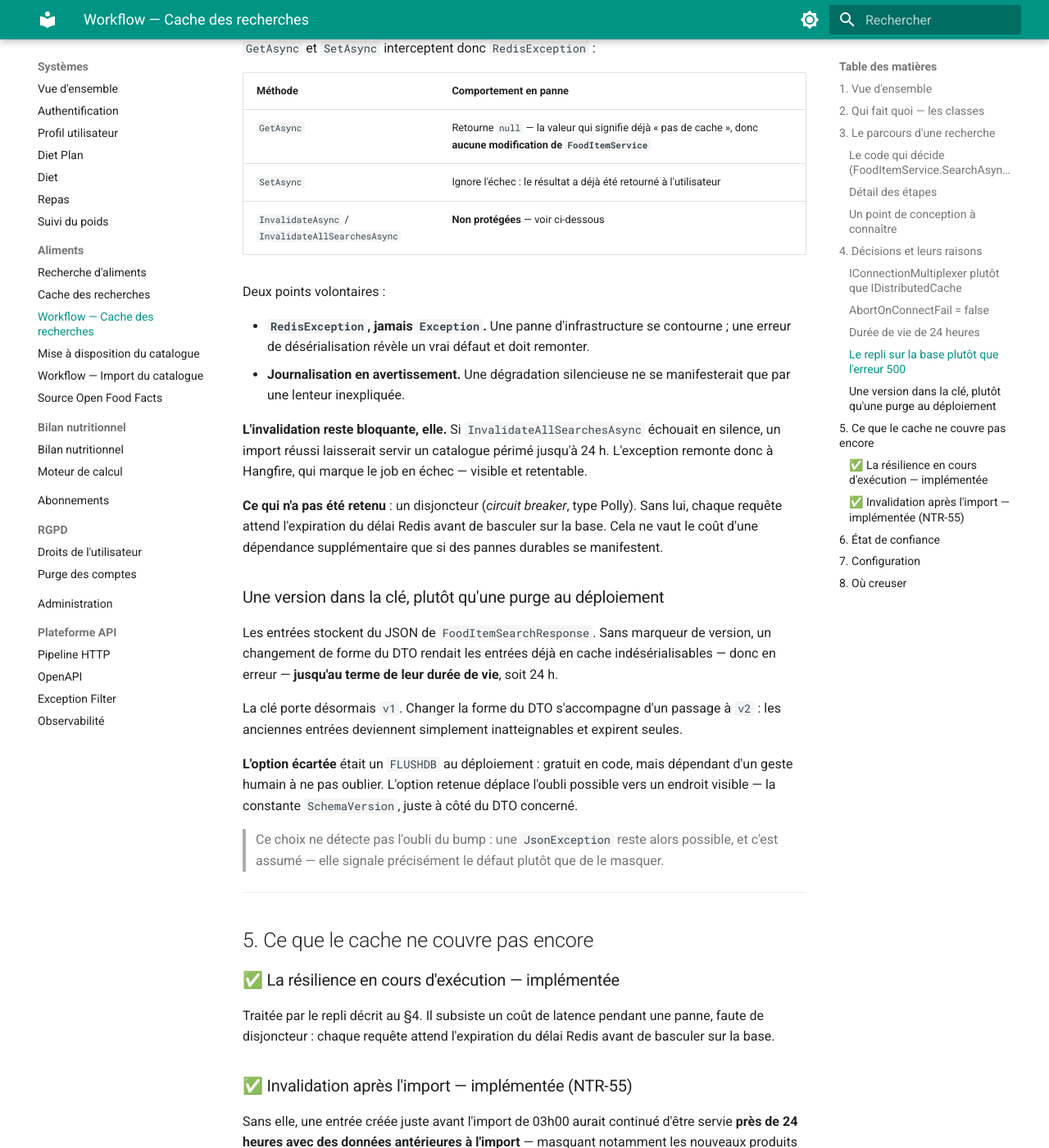
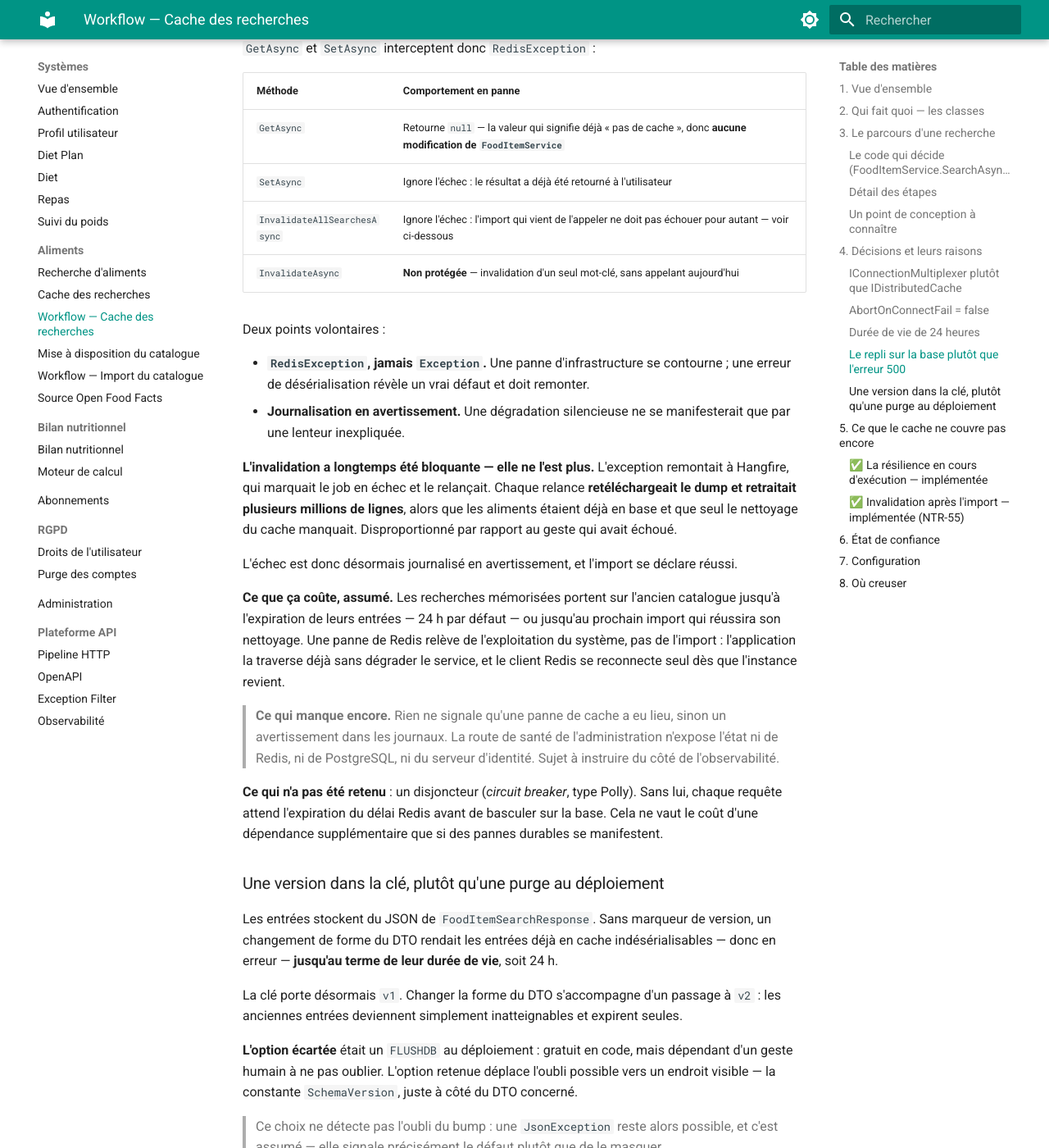
Before and after one commit to MGNetworking/docs-nutrition, an MkDocs documentation site: the page built from pages/backend/systemes/aliments/workflow-cache-recherche.md, in a window 1280 px wide and 1400 px high, scrolled down 3882 px. Shown: the whole window at 82% size. Built offline with MkDocs 1.6.1 and Material for MkDocs 9.7.7, drawn with Linux system fonts in a browser that asks for light colours; some of the changed text lies outside the part shown.

Commit message:
docs(aliments): une panne de cache ne fait plus echouer l import #NTR-150
Le comportement inverse etait ecrit comme volontaire a trois endroits. Il ne
l est plus : une panne de Redis en fin d import est journalisee, et l import se
declare reussi.

workflow-cache-recherche.md
  - le tableau des comportements en panne distingue desormais l invalidation
    globale, protegee, de l invalidation d un seul mot-cle, qui ne l est pas
  - le paragraphe l invalidation reste bloquante est remplace par le motif reel :
    la relance retelechargeait le dump et retraitait des millions de lignes pour
    un nettoyage rate
  - le prix assume est ecrit : cache perime jusqu a expiration des entrees
  - encadre sur ce qui manque encore : rien ne signale une panne de cache, la
    route de sante n expose ni Redis, ni PostgreSQL, ni le serveur d identite

redis.md et workflow-import.md
  - meme correction, et le principe directeur de l import ne dit plus que seule
    une panne reseau propage une exception

tests-niveau-3.md
  - la coupure Redis pendant un import passe de non couvert a couvert
  - la section des defauts trouves passe de cinq a six : le filet du premier
    correctif ne rattrapait pas la bonne famille d exception, et seul un Redis
    reellement arrete l a montre -- le test unitaire qui l accompagnait passait
  - 33 cas, releve de verification a 1 min 51

Le site n a pas ete construit, mkdocs n est pas installe sur ce poste.

Co-Authored-By: Claude Opus 5 <noreply@anthropic.com>

```diff
--- a/pages/backend/systemes/aliments/workflow-cache-recherche.md
+++ b/pages/backend/systemes/aliments/workflow-cache-recherche.md
@@ -162,7 +162,8 @@ sa disparition doit coûter de la performance, pas de la disponibilité.
 |---|---|
 | `GetAsync` | Retourne `null` — la valeur qui signifie déjà « pas de cache », donc **aucune modification de `FoodItemService`** |
 | `SetAsync` | Ignore l'échec : le résultat a déjà été retourné à l'utilisateur |
-| `InvalidateAsync` / `InvalidateAllSearchesAsync` | **Non protégées** — voir ci-dessous |
+| `InvalidateAllSearchesAsync` | Ignore l'échec : l'import qui vient de l'appeler ne doit pas échouer pour autant — voir ci-dessous |
+| `InvalidateAsync` | **Non protégée** — invalidation d'un seul mot-clé, sans appelant aujourd'hui |
 
 Deux points volontaires :
 
@@ -171,9 +172,22 @@ Deux points volontaires :
 - **Journalisation en avertissement.** Une dégradation silencieuse ne se manifesterait que par une
   lenteur inexpliquée.
 
-**L'invalidation reste bloquante, elle.** Si `InvalidateAllSearchesAsync` échouait en silence, un
-import réussi laisserait servir un catalogue périmé jusqu'à 24 h. L'exception remonte donc à
-Hangfire, qui marque le job en échec — visible et retentable.
+**L'invalidation a longtemps été bloquante — elle ne l'est plus.** L'exception remontait à Hangfire,
+qui marquait le job en échec et le relançait. Chaque relance **retéléchargeait le dump et retraitait
+plusieurs millions de lignes**, alors que les aliments étaient déjà en base et que seul le nettoyage
+du cache manquait. Disproportionné par rapport au geste qui avait échoué.
+
+L'échec est donc désormais journalisé en avertissement, et l'import se déclare réussi.
+
+**Ce que ça coûte, assumé.** Les recherches mémorisées portent sur l'ancien catalogue jusqu'à
+l'expiration de leurs entrées — 24 h par défaut — ou jusqu'au prochain import qui réussira son
+nettoyage. Une panne de Redis relève de l'exploitation du système, pas de l'import : l'application
+la traverse déjà sans dégrader le service, et le client Redis se reconnecte seul dès que l'instance
+revient.
+
+> **Ce qui manque encore.** Rien ne signale qu'une panne de cache a eu lieu, sinon un avertissement
+> dans les journaux. La route de santé de l'administration n'expose l'état ni de Redis, ni de
+> PostgreSQL, ni du serveur d'identité. Sujet à instruire du côté de l'observabilité.
 
 **Ce qui n'a pas été retenu** : un disjoncteur (*circuit breaker*, type Polly). Sans lui, chaque
 requête attend l'expiration du délai Redis avant de basculer sur la base. Cela ne vaut le coût
@@ -227,7 +241,7 @@ première recherche suivante, sur des données à jour.
 | `RedisFoodCacheService` — clé versionnée, normalisation, durée de vie | ✅ 12 tests unitaires Infrastructure (mocks Moq) |
 | Repli quand Redis est indisponible | ✅ tests unitaires — `GetAsync` retourne `null`, `SetAsync` n'échoue pas, avertissement journalisé dans les deux cas |
 | Invalidation après import | ✅ testée unitairement (motif toutes versions, suppression de chaque clé) |
-| Échec de l'invalidation qui doit rester bloquant | ✅ test unitaire — l'exception remonte bien |
+| Échec de l'invalidation qui ne doit pas faire échouer l'import | ✅ test unitaire — avertissement journalisé, aucune exception ; et cas de niveau 3 avec Redis réellement arrêté |
 | Comportement contre un **Redis réel** (`SCAN`, sérialisation de bout en bout) | ⚠️ jamais exécuté — couverture prévue par **NTR-73** (niveau 3) |
 | Topologie multi-endpoints ou avec réplicas | ❌ non vérifié — voir [Redis](../../briques/redis.md) |
 
```
Also changed, not shown: pages/backend/briques/redis.md (+7 -3 lines), pages/backend/qualite/tests-niveau-3.md (+15 -5 lines), pages/backend/systemes/aliments/workflow-import.md (+5 -1 lines).
